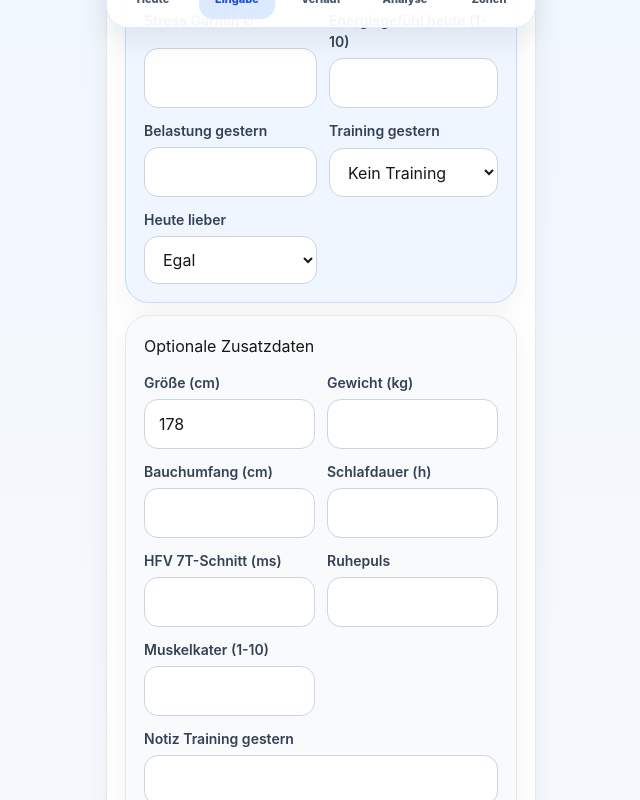
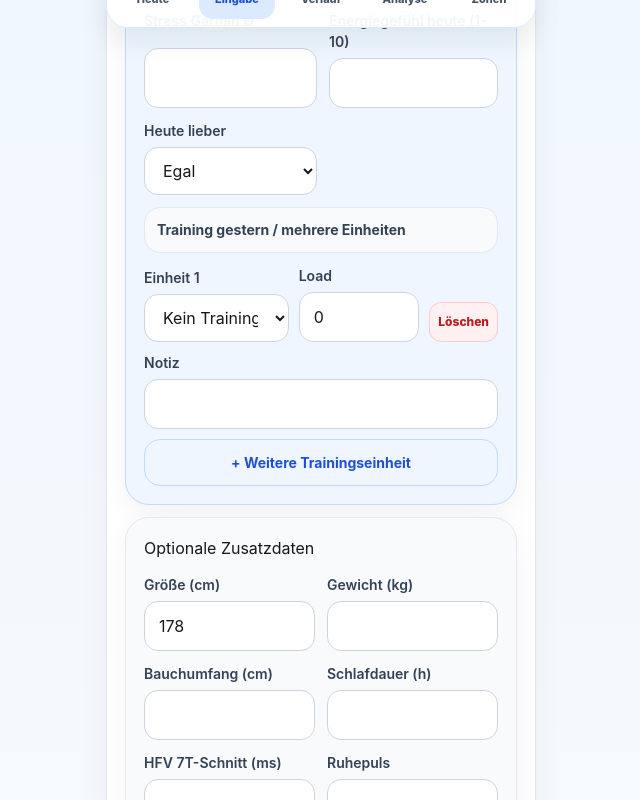
Before and after one commit to marioduschlbauer-source/Trainings-App, a Next.js app: page / in a window 1280 px wide. Shown: the part 760-1560 px from the top of the page, without its empty margins (319-959 px from the left). Built offline with nearby package versions, Linux system fonts and the light colour scheme.

Commit message:
App aktualisiert

```diff
--- a/app/page.tsx
+++ b/app/page.tsx
@@ -13,10 +13,16 @@ type TrainingType =
   | "Schwelle"
   | "Kraft Oberkörper"
   | "Kraft Beine"
+  | "Kraft Ganzkörper"
   | "Mobility"
   | "Sonstiges";
 
 type PreferredTraining = "Egal" | "Rad" | "Laufen" | "Walken" | "Spaziergang" | "Kraft";
+type TrainingSession = {
+  type: TrainingType;
+  note: string;
+  load: number;
+};
 
 type DayEntry = {
   date: string;
@@ -32,9 +38,7 @@ type DayEntry = {
   soreness: number;
   energyFeeling: number;
   preferredTraining: PreferredTraining;
-  yesterdayTrainingType: TrainingType;
-  yesterdayTrainingNote: string;
-  yesterdayLoad: number;
+  yesterdaySessions: TrainingSession[];
   completedWorkout: boolean;
   completedTrainingType: TrainingType;
   completedLoad: number;
@@ -103,6 +107,7 @@ const trainingOptions: TrainingType[] = [
   "Schwelle",
   "Kraft Oberkörper",
   "Kraft Beine",
+  "Kraft Ganzkörper",
   "Mobility",
   "Sonstiges",
 ];
@@ -156,9 +161,13 @@ const emptyForm: DayEntry = {
   soreness: "" as unknown as number,
   energyFeeling: "" as unknown as number,
   preferredTraining: "Egal",
-  yesterdayTrainingType: "Kein Training",
-  yesterdayTrainingNote: "",
-  yesterdayLoad: "" as unknown as number,
+  yesterdaySessions: [
+    {
+      type: "Kein Training",
+      note: "",
+      load: 0,
+    },
+  ],
   completedWorkout: false,
   completedTrainingType: "Kein Training",
   completedLoad: 0,
@@ -235,10 +244,19 @@ function compareDatesAsc(a: DayEntry, b: DayEntry) {
 }
 
 function getTrainingLabel(entry: DayEntry) {
-  if (entry.yesterdayTrainingNote?.trim()) {
-    return `${entry.yesterdayTrainingType} – ${entry.yesterdayTrainingNote.trim()}`;
-  }
-  return entry.yesterdayTrainingType;
+  if (!entry.yesterdaySessions || entry.yesterdaySessions.length === 0) {
+    return "Kein Training";
+  }
+
+  return entry.yesterdaySessions
+    .map((session) => {
+      const note = session.note?.trim();
+      const loadText = session.load > 0 ? ` (Load ${session.load})` : "";
+      return note
+        ? `${session.type} – ${note}${loadText}`
+        : `${session.type}${loadText}`;
+    })
+    .join(" | ");
 }
 
 function formatZone(min: number, max: number) {
@@ -398,12 +416,24 @@ function getRecommendation(
   const avgSleep = average(recent.map((entry) => entry.sleepHours));
   const avgStress = average(recent.map((entry) => entry.stressAvg));
   const avgBattery = average(recent.map((entry) => entry.bodyBatteryMorning));
-  const avgLoad = average(recent.map((entry) => entry.yesterdayLoad));
+  const avgLoad = average(
+    recent.map((entry) =>
+      (entry.yesterdaySessions ?? []).reduce(
+        (sum, session) => sum + Number(session.load || 0),
+        0
+      )
+    )
+  );
 
   const bmi = calcBmi(current.weight, heightCm);
-  const hardYesterday = isHardTraining(
-    current.yesterdayTrainingType,
-    current.yesterdayTrainingNote
+
+  const currentTotalLoad = (current.yesterdaySessions ?? []).reduce(
+    (sum, session) => sum + Number(session.load || 0),
+    0
+  );
+
+  const hardYesterday = (current.yesterdaySessions ?? []).some((session) =>
+    isHardTraining(session.type, session.note)
   );
 
   let score = 0;
@@ -445,14 +475,14 @@ function getRecommendation(
   else if (current.energyFeeling <= 3) score -= 2;
   else if (current.energyFeeling <= 4) score -= 1;
 
-  if (current.yesterdayLoad >= 170) score -= 3;
-  else if (current.yesterdayLoad >= 140) score -= 2;
-  else if (current.yesterdayLoad >= 110) score -= 1;
-  else if (current.yesterdayLoad <= 60) score += 1;
+  if (currentTotalLoad >= 170) score -= 3;
+  else if (currentTotalLoad >= 140) score -= 2;
+  else if (currentTotalLoad >= 110) score -= 1;
+  else if (currentTotalLoad <= 60) score += 1;
 
   if (hardYesterday) {
-    if (current.yesterdayLoad >= 140) score -= 2;
-    else if (current.yesterdayLoad >= 100) score -= 1;
+    if (currentTotalLoad >= 140) score -= 2;
+    else if (currentTotalLoad >= 100) score -= 1;
   }
 
   if (avgSleep >= 7.2) score += 1;
@@ -481,7 +511,7 @@ function getRecommendation(
     current.soreness >= 6 ||
     current.energyFeeling <= 3;
 
-  if (hardYesterday && current.yesterdayLoad >= 140 && poorRecovery) {
+  if (hardYesterday && currentTotalLoad >= 140 && poorRecovery) {
     const recoveryPlan =
       current.preferredTraining === "Kraft" ? getMobilityPlan() : getRecoveryRidePlan(zones);
 
@@ -497,7 +527,7 @@ function getRecommendation(
     };
   }
 
-  if (hardYesterday && excellentRecovery && current.yesterdayLoad <= 120 && score >= 5) {
+  if (hardYesterday && excellentRecovery && currentTotalLoad <= 120 && score >= 5) {
     if (current.preferredTraining === "Kraft") {
       const plan = hardYesterday ? getUpperBodyPlan() : getLegPlan();
       return {
@@ -671,8 +701,8 @@ function sanitizeLoadedProfiles(raw: unknown): Profile[] {
         const entry = item as Partial<DayEntry> & { yesterdayTraining?: string };
 
         const mappedType: TrainingType =
-          trainingOptions.includes(entry.yesterdayTrainingType as TrainingType)
-            ? (entry.yesterdayTrainingType as TrainingType)
+          trainingOptions.includes((entry as any).yesterdayTrainingType as TrainingType)
+            ? ((entry as any).yesterdayTrainingType as TrainingType)
             : trainingOptions.includes(entry.yesterdayTraining as TrainingType)
               ? (entry.yesterdayTraining as TrainingType)
               : "Kein Training";
@@ -681,6 +711,22 @@ function sanitizeLoadedProfiles(raw: unknown): Profile[] {
           preferredTrainingOptions.includes(entry.preferredTraining as PreferredTraining)
             ? (entry.preferredTraining as PreferredTraining)
             : "Egal";
+
+        const yesterdaySessions: TrainingSession[] = Array.isArray((entry as any).yesterdaySessions)
+          ? (entry as any).yesterdaySessions.map((session: any) => ({
+            type: trainingOptions.includes(session?.type as TrainingType)
+              ? (session.type as TrainingType)
+              : "Kein Training",
+            note: String(session?.note ?? ""),
+            load: Number(session?.load ?? 0),
+          }))
+          : [
+            {
+              type: mappedType,
+              note: String((entry as any).yesterdayTrainingNote ?? ""),
+              load: Number((entry as any).yesterdayLoad ?? 0),
+            },
+          ];
 
         return {
           date: String(entry.date ?? ""),
@@ -696,9 +742,7 @@ function sanitizeLoadedProfiles(raw: unknown): Profile[] {
           soreness: Number(entry.soreness ?? 0),
           energyFeeling: Number(entry.energyFeeling ?? 5),
           preferredTraining,
-          yesterdayTrainingType: mappedType,
-          yesterdayTrainingNote: String(entry.yesterdayTrainingNote ?? ""),
-          yesterdayLoad: Number(entry.yesterdayLoad ?? 0),
+          yesterdaySessions,
           completedWorkout: Boolean(entry.completedWorkout ?? false),
           completedTrainingType: trainingOptions.includes(entry.completedTrainingType as TrainingType)
             ? (entry.completedTrainingType as TrainingType)
@@ -893,7 +937,14 @@ export default function Home() {
   const avgSleep3 = average(last3.map((entry) => entry.sleepHours)).toFixed(1);
   const avgStress3 = average(last3.map((entry) => entry.stressAvg)).toFixed(0);
   const avgBattery3 = average(last3.map((entry) => entry.bodyBatteryMorning)).toFixed(0);
-  const avgLoad3 = average(last3.map((entry) => entry.yesterdayLoad)).toFixed(0);
+  const avgLoad3 = average(
+    last3.map((entry) =>
+      (entry.yesterdaySessions ?? []).reduce(
+        (sum, session) => sum + Number(session.load || 0),
+        0
+      )
+    )
+  ).toFixed(0);
 
   function updateActiveProfile(updater: (profile: Profile) => Profile) {
     setProfiles((prev) =>
@@ -920,6 +971,44 @@ export default function Home() {
 
   function updateForm<K extends keyof DayEntry>(key: K, value: DayEntry[K]) {
     setForm((prev) => ({ ...prev, [key]: value }));
+  }
+
+  function addYesterdaySession() {
+    setForm((prev) => ({
+      ...prev,
+      yesterdaySessions: [
+        ...prev.yesterdaySessions,
+        { type: "Kein Training", note: "", load: 0 },
+      ],
+    }));
+  }
+
+  function updateYesterdaySession(
+    index: number,
+    key: keyof TrainingSession,
+    value: string | number
+  ) {
+    setForm((prev) => ({
+      ...prev,
+      yesterdaySessions: prev.yesterdaySessions.map((session, i) =>
+        i === index
+          ? {
+            ...session,
+            [key]: key === "load" ? Number(value) : value,
+          }
+          : session
+      ),
+    }));
+  }
+
+  function removeYesterdaySession(index: number) {
+    setForm((prev) => ({
+      ...prev,
+      yesterdaySessions:
+        prev.yesterdaySessions.length <= 1
+          ? [{ type: "Kein Training", note: "", load: 0 }]
+          : prev.yesterdaySessions.filter((_, i) => i !== index),
+    }));
   }
 
   function updateFeedback<K extends keyof TrainingFeedbackForm>(
@@ -1030,7 +1119,11 @@ export default function Home() {
       bodyBatteryMorning: Number(form.bodyBatteryMorning),
       soreness: Number(form.soreness),
       energyFeeling: Number(form.energyFeeling),
-      yesterdayLoad: Number(form.yesterdayLoad),
+      yesterdaySessions: (form.yesterdaySessions ?? []).map((session) => ({
+        type: session.type,
+        note: session.note,
+        load: Number(session.load),
+      })),
       completedLoad: Number(form.completedLoad),
       completedDuration: Number(form.completedDuration),
       completedRpe: Number(form.completedRpe),
@@ -1089,7 +1182,7 @@ export default function Home() {
       completedTrainingType:
         prev.completedTrainingType !== "Kein Training"
           ? prev.completedTrainingType
-          : (selectedEntry?.yesterdayTrainingType ?? "Kein Training") as TrainingType,
+          : ((selectedEntry?.yesterdaySessions?.[0]?.type ?? "Kein Training") as TrainingType),
       completedLoad: prev.completedLoad > 0 ? prev.completedLoad : 60,
       completedDuration: durationFallback,
       completedRpe: prev.completedRpe > 0 ? prev.completedRpe : 6,
@@ -1358,7 +1451,13 @@ export default function Home() {
                   <Metric label="Größe" value={heightCm} suffix=" cm" />
                   <Metric label="BMI" value={Number(result.bmi.toFixed(1))} />
                   <Metric label="Training gestern" textValue={getTrainingLabel(selectedEntry)} />
-                  <Metric label="Belastung gestern" value={selectedEntry.yesterdayLoad} />
+                  <Metric
+                    label="Belastung gestern"
+                    value={(selectedEntry.yesterdaySessions ?? []).reduce(
+                      (sum, session) => sum + Number(session.load || 0),
+                      0
+                    )}
+                  />
                   <Metric label="Energiegefühl" value={selectedEntry.energyFeeling} suffix=" /10" />
                   <Metric label="Bevorzugt heute" textValue={selectedEntry.preferredTraining} />
                 </div>
@@ -1435,24 +1534,65 @@ export default function Home() {
                   value={form.energyFeeling}
                   onChange={(v) => updateForm("energyFeeling", Number(v))}
                 />
-                <Field
-                  label="Belastung gestern"
-                  type="number"
-                  value={form.yesterdayLoad}
-                  onChange={(v) => updateForm("yesterdayLoad", Number(v))}
-                />
-                <SelectField
-                  label="Training gestern"
-                  value={form.yesterdayTrainingType}
-                  options={trainingOptions}
-                  onChange={(v) => updateForm("yesterdayTrainingType", v as TrainingType)}
-                />
                 <SelectField
                   label="Heute lieber"
                   value={form.preferredTraining}
                   options={preferredTrainingOptions}
                   onChange={(v) => updateForm("preferredTraining", v as PreferredTraining)}
                 />
+                <div style={{ ...styles.noteItem, gridColumn: "1 / -1" }}>
+                  <strong>Training gestern / mehrere Einheiten</strong>
+                </div>
+
+                <div style={{ gridColumn: "1 / -1", display: "grid", gap: 10 }}>
+                  {form.yesterdaySessions.map((session, index) => (
+                    <div
+                      key={index}
+                      style={{
+                        display: "grid",
+                        gridTemplateColumns: "1.2fr 1fr auto",
+                        gap: 10,
+                        alignItems: "end",
+                      }}
+                    >
+                      <SelectField
+                        label={`Einheit ${index + 1}`}
+                        value={session.type}
+                        options={trainingOptions}
+                        onChange={(v) => updateYesterdaySession(index, "type", v as TrainingType)}
+                      />
+
+                      <Field
+                        label="Load"
+                        type="number"
+                        value={session.load}
+                        onChange={(v) => updateYesterdaySession(index, "load", Number(v))}
+                      />
+
+                      <button
+                        type="button"
+                        onClick={() => removeYesterdaySession(index)}
+                        style={styles.smallDangerButton}
+                      >
+                        Löschen
+                      </button>
+
+                      <div style={{ gridColumn: "1 / -1" }}>
+                        <Field
+                          label="Notiz"
+                          type="text"
+                          value={session.note}
+                          onChange={(v) => updateYesterdaySession(index, "note", v)}
+                          full
+                        />
+                      </div>
+                    </div>
+                  ))}
+
+                  <button type="button" onClick={addYesterdaySession} style={styles.secondaryButton}>
+                    + Weitere Trainingseinheit
+                  </button>
+                </div>
               </div>
             </div>
 
@@ -1506,13 +1646,6 @@ export default function Home() {
                   value={form.soreness}
                   onChange={(v) => updateForm("soreness", Number(v))}
                 />
-                <Field
-                  label="Notiz Training gestern"
-                  type="text"
-                  value={form.yesterdayTrainingNote}
-                  onChange={(v) => updateForm("yesterdayTrainingNote", v)}
-                  full
-                />
               </div>
             </div>
 
@@ -1567,7 +1700,11 @@ export default function Home() {
                           <strong>Training gestern:</strong> {getTrainingLabel(entry)}
                         </div>
                         <div style={styles.historyLine}>
-                          <strong>Belastung gestern:</strong> {entry.yesterdayLoad}
+                          <strong>Belastung gestern:</strong>{" "}
+                          {(entry.yesterdaySessions ?? []).reduce(
+                            (sum, session) => sum + Number(session.load || 0),
+                            0
+                          )}
                         </div>
                         <div style={styles.historyLine}>
                           <strong>Status:</strong> {getCompletionLabel(entry)}
```
